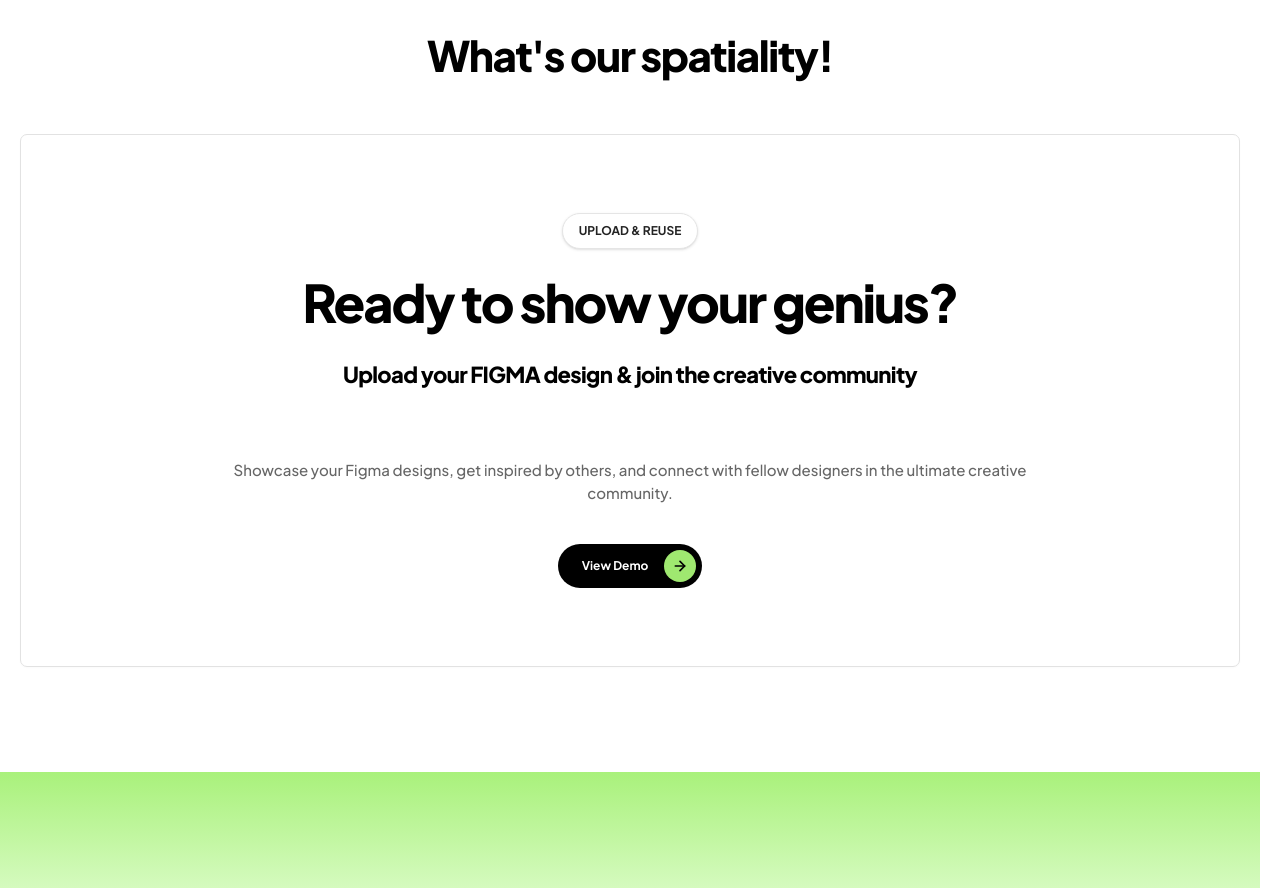
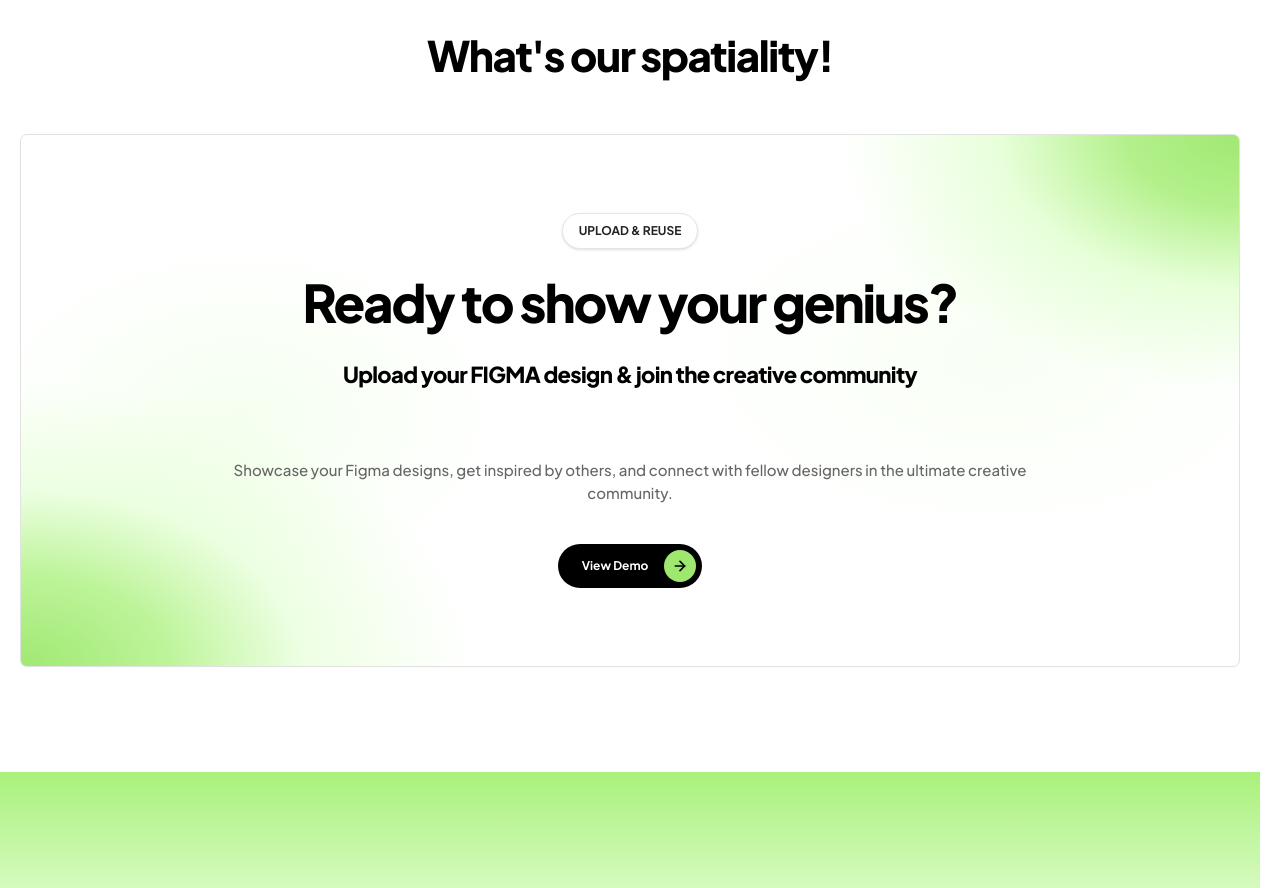
Before and after one commit to sayamghosh/figma-library, a Next.js app in the folder frontend-nextjs/: page /pricing in a window 1280 px wide. Shown: the part 1300-2188 px from the top of the page. Built offline with nearby package versions, Linux system fonts and the light colour scheme; no server answers.

Commit message:
style: enhance background styling for SpatialitySection in PricingPage

```diff
--- a/frontend-nextjs/app/pricing/page.tsx
+++ b/frontend-nextjs/app/pricing/page.tsx
@@ -138,7 +138,18 @@ function SpatialitySection() {
         What&apos;s our spatiality!
       </h2>
 
-      <div className="mt-12 overflow-hidden rounded-[7px] border border-[#e2e2e2] bg-[radial-gradient(circle_at_8%_85%,rgba(159,232,112,0.98)_0%,rgba(220,255,193,0.36)_22%,rgba(255,255,255,0)_38%),radial-gradient(circle_at_94%_10%,rgba(159,232,112,0.95)_0%,rgba(206,255,172,0.42)_23%,rgba(255,255,255,0)_40%),#ffffff] px-5 py-[70px] text-center shadow-[0_1px_2px_rgba(0,0,0,0.02)] md:py-[78px]">
+      <div
+        className="mt-12 overflow-hidden rounded-[7px] border border-[#e2e2e2] px-5 py-[70px] text-center shadow-[0_1px_2px_rgba(0,0,0,0.02)] md:py-[78px]"
+        style={{
+          backgroundColor: "#ffffff",
+          backgroundImage: [
+            "radial-gradient(ellipse 46% 67% at 100% 0%, rgba(159,232,112,0.98) 0%, rgba(171,239,127,0.9) 20%, rgba(213,255,188,0.54) 43%, rgba(255,255,255,0) 71%)",
+            "radial-gradient(ellipse 50% 72% at 0% 100%, rgba(159,232,112,0.98) 0%, rgba(176,242,134,0.84) 24%, rgba(220,255,199,0.5) 46%, rgba(255,255,255,0) 74%)",
+            "radial-gradient(ellipse 30% 45% at 18% 53%, rgba(226,255,210,0.34) 0%, rgba(255,255,255,0) 72%)",
+            "radial-gradient(ellipse 38% 50% at 80% 42%, rgba(232,255,218,0.28) 0%, rgba(255,255,255,0) 68%)",
+          ].join(", "),
+        }}
+      >
         <span className="inline-flex rounded-full border border-[#e5e5e5] bg-white px-4 py-2 text-[12px] font-bold uppercase text-[#242424] shadow-sm">
           Upload &amp; Reuse
         </span>
```
